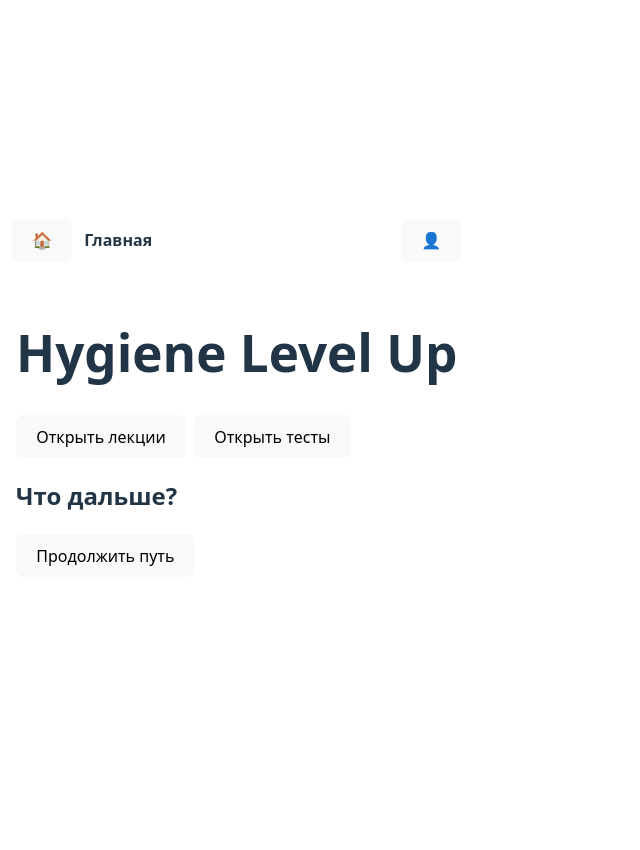
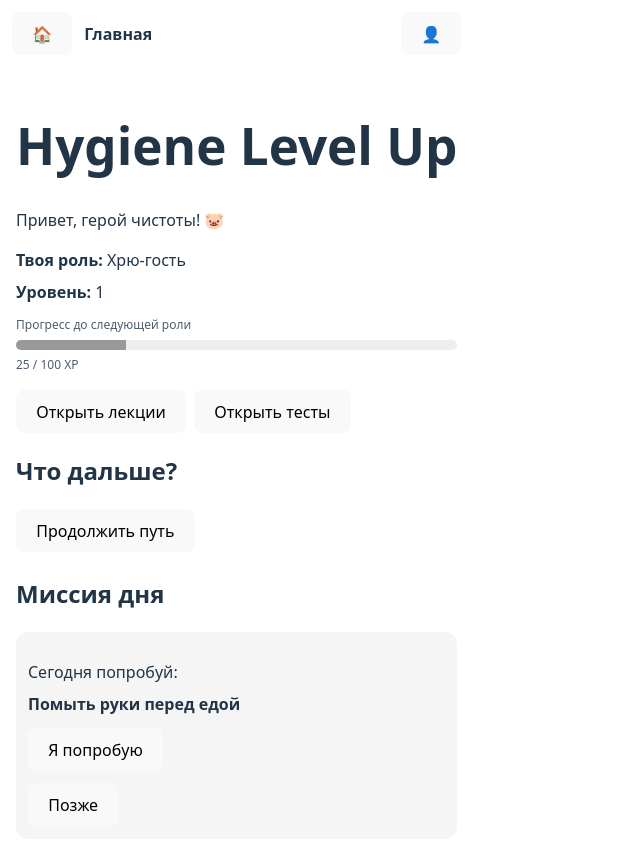
Before and after one commit to beb4a682/hygien, a React (Vite) app: page / in a window 1280 px wide. Shown: the top 850 px of the page, without its empty margins (0-640 px from the left). Before the commit the page ends 800 px from the top, so only its background shows below. Built offline with nearby package versions, Linux system fonts and the light colour scheme.

Commit message:
feat: add daily mission block to home

```diff
--- a/src/screens/HomeScreen.tsx
+++ b/src/screens/HomeScreen.tsx
@@ -8,17 +8,88 @@ function HomeScreen({ onGoLectures, onGoTests }: HomeScreenProps) {
   <div>
     <h1>Hygiene Level Up</h1>
 
-      <div style={{ display: 'flex', gap: 8, marginTop: 12 }}>
+    {/* Блок "Кто я сейчас?" */}
+    <section>
+      <p>Привет, герой чистоты! 🐷</p>
+
+      <div style={{ marginTop: 12 }}>
+        <strong>Твоя роль:</strong> Хрю-гость
+      </div>
+
+      <div style={{ marginTop: 8 }}>
+        <strong>Уровень:</strong> 1
+      </div>
+
+      <div style={{ marginTop: 12 }}>
+        <div style={{ fontSize: 12, opacity: 0.8 }}>
+          Прогресс до следующей роли
+        </div>
+
+        <div
+          style={{
+            background: '#eee',
+            height: 10,
+            borderRadius: 999,
+            overflow: 'hidden',
+            marginTop: 6,
+          }}
+        >
+          <div
+            style={{
+              width: '25%',
+              height: '100%',
+              background: '#999',
+            }}
+          />
+        </div>
+
+        <div style={{ fontSize: 12, marginTop: 6, opacity: 0.8 }}>
+          25 / 100 XP
+        </div>
+      </div>
+    </section>
+
+    {/* Кнопки быстрого доступа (временные) */}
+    <div style={{ display: 'flex', gap: 8, marginTop: 16 }}>
       <button onClick={onGoLectures}>Открыть лекции</button>
       <button onClick={onGoTests}>Открыть тесты</button>
     </div>
 
+    {/* Главный CTA */}
     <div style={{ marginTop: 16 }}>
       <h2>Что дальше?</h2>
       <button onClick={onGoLectures}>Продолжить путь</button>
     </div>
+    {/* Миссия дня */}
+<section style={{ marginTop: 24 }}>
+  <h2>Миссия дня</h2>
+
+  <div
+    style={{
+      marginTop: 8,
+      padding: 12,
+      borderRadius: 12,
+      background: '#f5f5f5',
+    }}
+  >
+    <p style={{ marginBottom: 8 }}>
+      Сегодня попробуй:
+    </p>
+
+    <strong>Помыть руки перед едой</strong>
+
+    <div style={{ marginTop: 12 }}>
+      <button>Я попробую</button>
+    </div>
+    <div style={{ marginTop: 12 }}>
+      <button>Позже</button>
+    </div>
+  </div>
+</section>
+
   </div>
 )
+
 }
 
 export default HomeScreen
```
Lines whose indentation alone changed are shown as unchanged.
